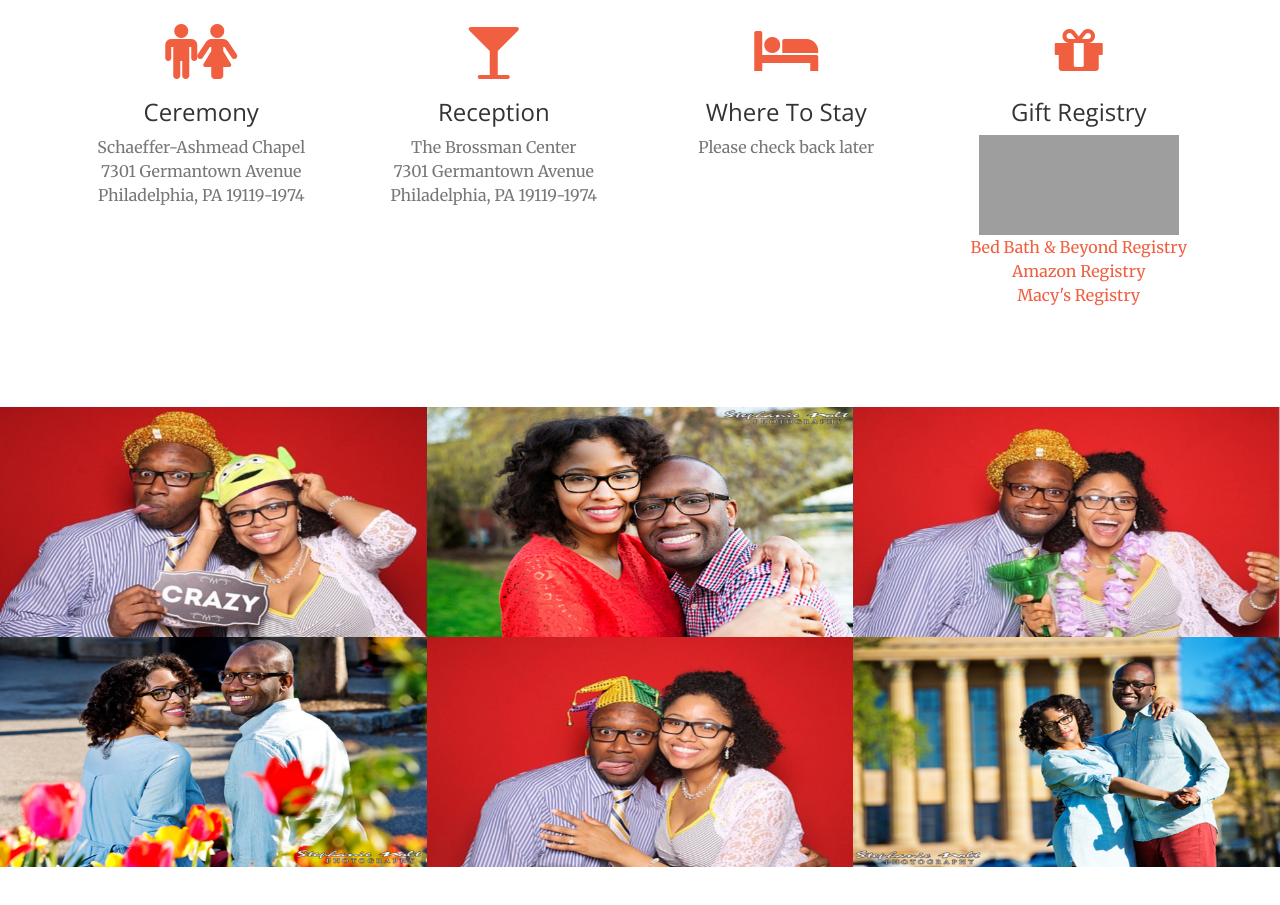
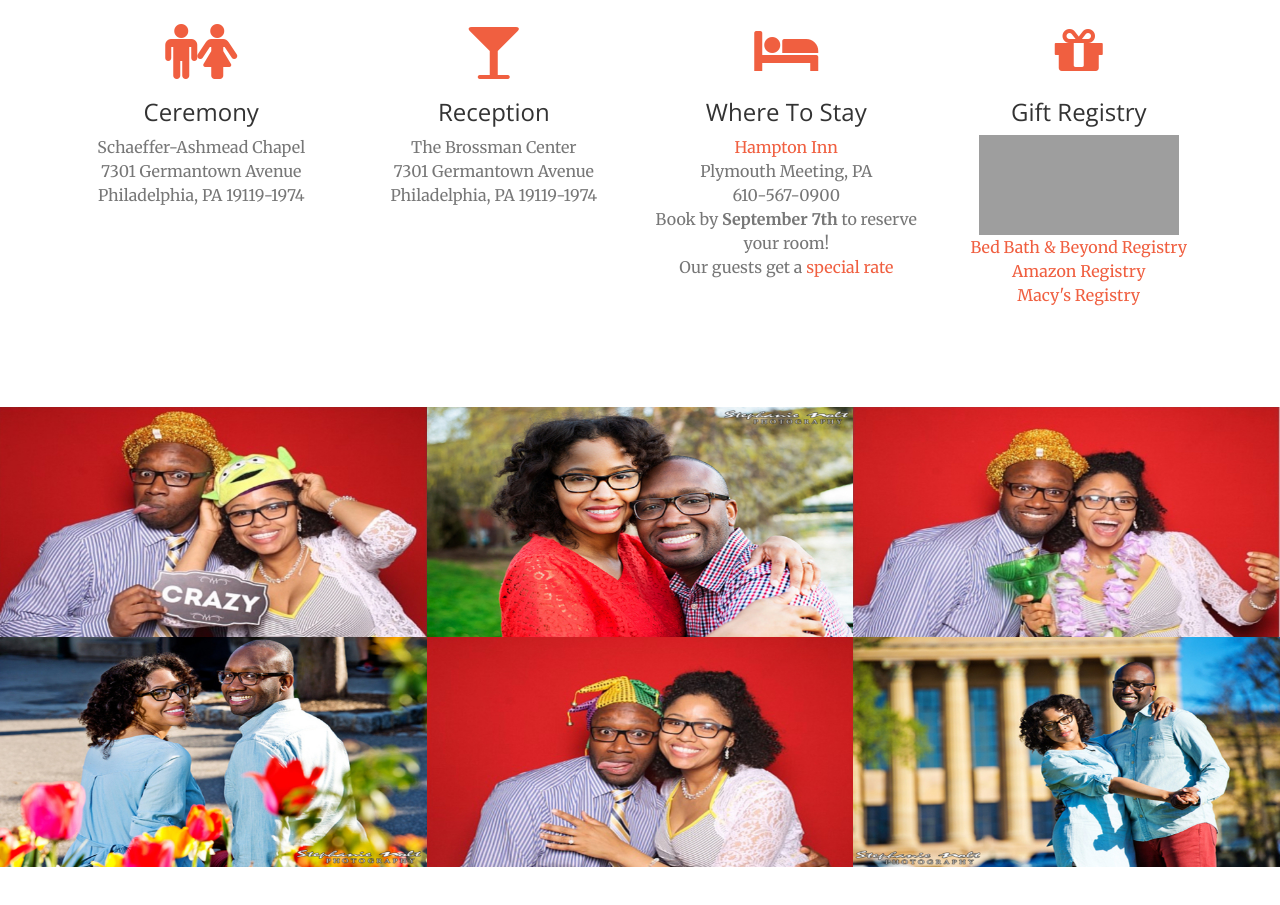
Before and after one commit to justinlarose/tereseandjustin, a plain HTML site: page index.html in a window 1280 px wide. Shown: the part 2914-3819 px from the top of the page. Drawn offline with nearby package versions, Linux system fonts and the light colour scheme; grey boxes are pictures that could not be loaded.

Commit message:
add hotel info

```diff
--- a/index.html
+++ b/index.html
@@ -166,7 +166,11 @@ The morning of the day I planned on proposing, I woke up and I decided that I ne
                     <div class="service-box">
                         <i class="fa fa-4x fa-bed wow bounceIn text-primary" data-wow-delay=".2s"></i>
                         <h3>Where To Stay</h3>
-                        <p class="text-muted">Please check back later</p>
+                        <p class="text-muted"><a href="http://hamptoninn.hilton.com/en/hp/groups/personalized/P/PHLPMHX-JLW-20161007/index.jhtml">Hampton Inn</a></p>
+			<p class="text-muted">Plymouth Meeting, PA</p>
+			<p class="text-muted">610-567-0900</p>
+                        <p class="text-muted">Book by <b>September 7th</b> to reserve your room!</p>
+			<p class="text-muted">Our guests get a <a href=http://hamptoninn.hilton.com/en/hp/groups/personalized/P/PHLPMHX-JLW-20161007/index.jhtml>special rate</a></p>
                     </div>
                 </div>
                 <div class="col-lg-3 col-md-6 text-center">
```
